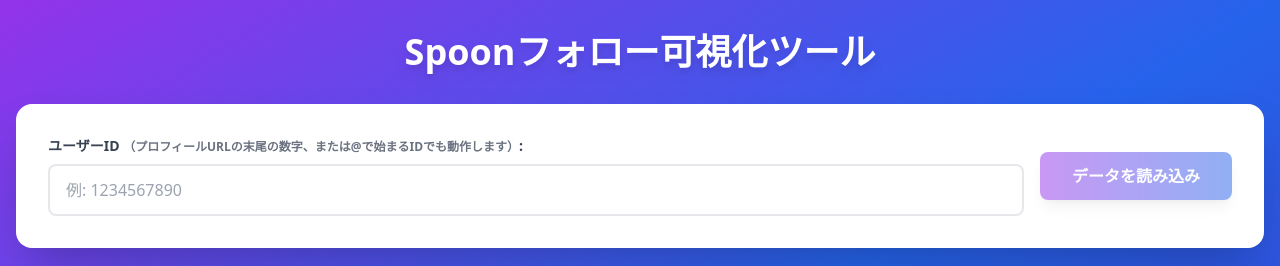
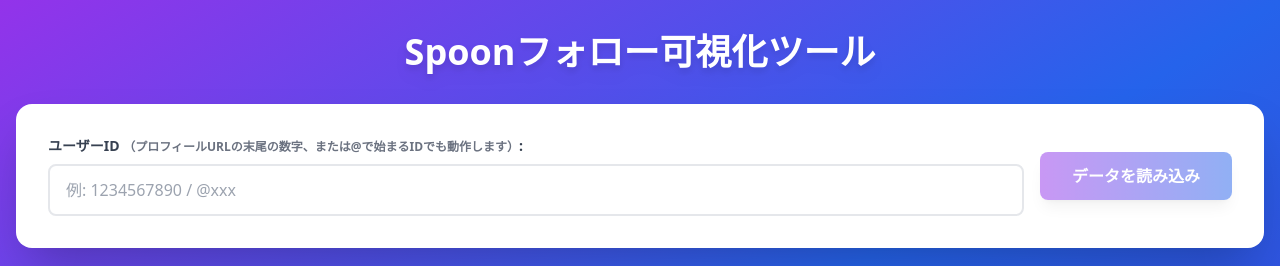
Before and after one commit to rednamed-being/spoon-follow-viewer, a React (Vite) app: page / in a window 1280 px wide. Shown: the top 266 px of the page. Built offline with nearby package versions, Linux system fonts and the light colour scheme.

Commit message:
docs: 入力欄の例文をID/@ID両対応に修正

```diff
--- a/src/components/InputSection.tsx
+++ b/src/components/InputSection.tsx
@@ -58,7 +58,7 @@
             id="userId"
             value={userId}
             onChange={(e: React.ChangeEvent<HTMLInputElement>) => setUserId(e.target.value as string)}
-            placeholder="例: 1234567890"
+            placeholder="例: 1234567890 / @xxx"
             className="w-full px-4 py-3 border-2 border-gray-200 rounded-lg focus:border-purple-500 focus:outline-none transition-colors"
             disabled={loading}
           />
```
